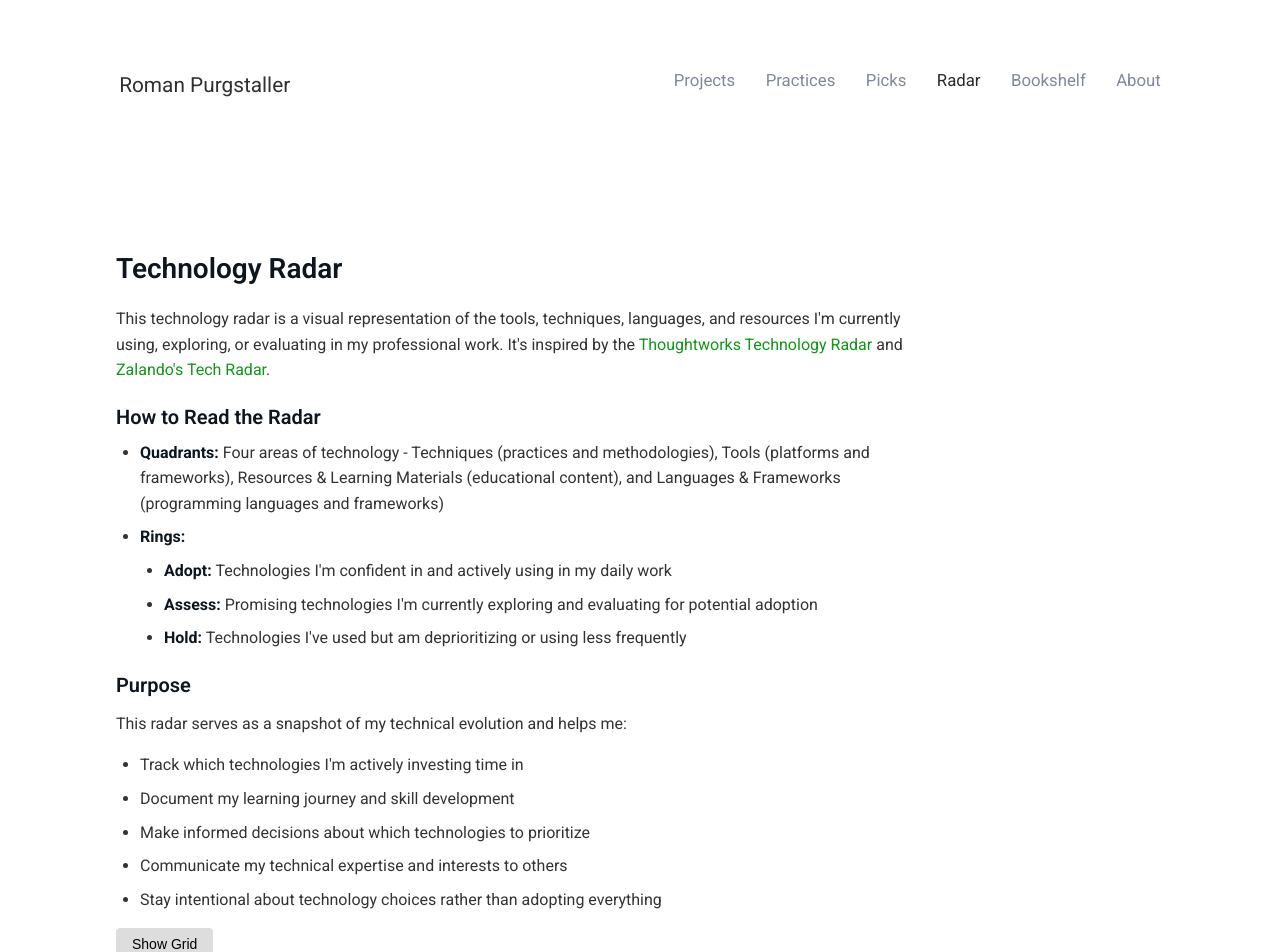
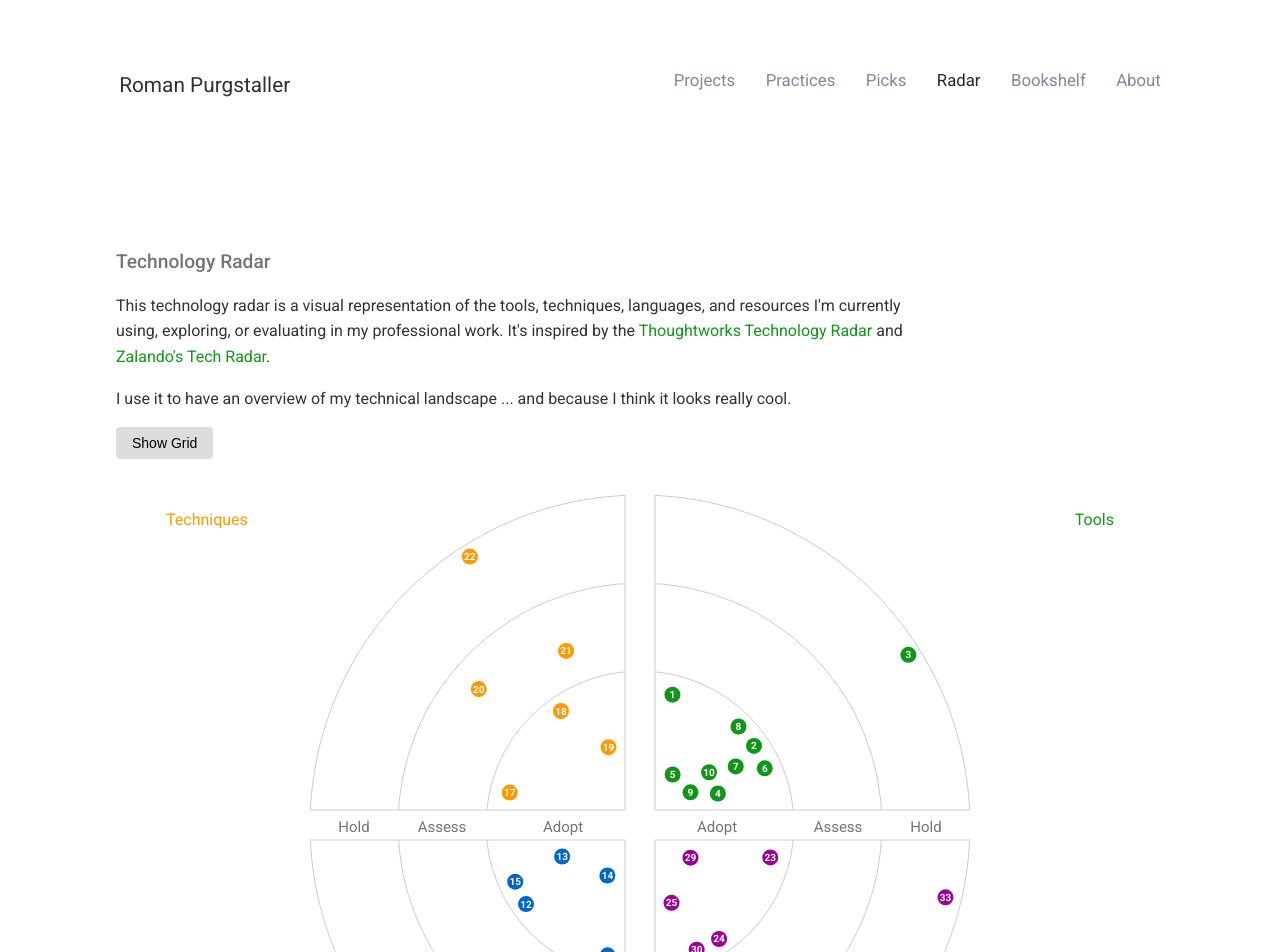
Before and after one commit to rpurgstaller/portfolio-website-react, a React (Create React App) app: page /radar in a window 1280 px wide. Shown: the top 952 px of the page. Built offline with nearby package versions, Linux system fonts and the light colour scheme.

Commit message:
update radar text, fix radar header

```diff
--- a/src/components/Radar.js
+++ b/src/components/Radar.js
@@ -17,9 +17,6 @@ const blipRadius = 8.5;
 const quadrantSepSize = 30;
 
 export default function Radar() {
-    // checkout: https://opensource.zalando.com/tech-radar/# + https://www.thoughtworks.com/radar
-    // Try svg tooltip: www.npmjs.com/package/react-svg-tooltip
-
     const navigate = useNavigate();
     const { quadrants, rings, blips } = radarData;
     const [showGrid, setShowGrid] = useState(false);
@@ -27,7 +24,7 @@ export default function Radar() {
     return (
         <div className="content-container">
             <div className="radar-description">
-                <h2>Technology Radar</h2>
+                <h1>Technology Radar</h1>
 
                 <p>
                     This technology radar is a visual representation of the tools, techniques, languages, and resources
@@ -35,30 +32,7 @@ export default function Radar() {
                     <a href="https://www.thoughtworks.com/radar" target="_blank" rel="noopener noreferrer"> Thoughtworks Technology Radar</a> and
                     <a href="https://opensource.zalando.com/tech-radar/" target="_blank" rel="noopener noreferrer"> Zalando's Tech Radar</a>.
                 </p>
-
-                <h3>How to Read the Radar</h3>
-                <ul>
-                    <li><strong>Quadrants:</strong> Four areas of technology - Techniques (practices and methodologies), Tools (platforms and frameworks), Resources & Learning Materials (educational content), and Languages & Frameworks (programming languages and frameworks)</li>
-                    <li><strong>Rings:</strong>
-                        <ul>
-                            <li><strong>Adopt:</strong> Technologies I'm confident in and actively using in my daily work</li>
-                            <li><strong>Assess:</strong> Promising technologies I'm currently exploring and evaluating for potential adoption</li>
-                            <li><strong>Hold:</strong> Technologies I've used but am deprioritizing or using less frequently</li>
-                        </ul>
-                    </li>
-                </ul>
-
-                <h3>Purpose</h3>
-                <p>
-                    This radar serves as a snapshot of my technical evolution and helps me:
-                </p>
-                <ul>
-                    <li>Track which technologies I'm actively investing time in</li>
-                    <li>Document my learning journey and skill development</li>
-                    <li>Make informed decisions about which technologies to prioritize</li>
-                    <li>Communicate my technical expertise and interests to others</li>
-                    <li>Stay intentional about technology choices rather than adopting everything</li>
-                </ul>
+                <p>I use it to have an overview of my technical landscape ... and because I think it looks really cool.</p>
             </div>
 
             <button
--- a/src/components/RadarData.js
+++ b/src/components/RadarData.js
@@ -13,7 +13,7 @@ export const radarData = {
   blips: [
     {
       name: "Bruno",
-      quadrant: 3,
+      quadrant: 1,
       ring: 0,
       description: "Really cool and lightweight API client. I especially like Bruno because it's Git native.",
     },
@@ -30,7 +30,8 @@ export const radarData = {
       ring: 2,
       description:
         "I use PyCharm mostly with my current stack — Python, Angular, and PostgreSQL. While I mostly " +
-        "prefer PyCharm for larger projects, I also started using it for side projects and smaller experiments.",
+        "prefer PyCharm for larger projects, I also started using it for side projects and smaller experiments." +
+        "Currently, I usually only use VS Code for programming.",
     },
     {
       name: "pgAdmin",
@@ -85,13 +86,9 @@ export const radarData = {
       name: "omnitools",
       quadrant: 1,
       ring: 0,
-      description: "",
-    },
-    {
-      name: "prism.tools",
-      quadrant: 1,
-      ring: 0,
-      description: "",
+      description:
+        "Really cool collection of tools for developers. I like that it is fully static." +
+        " Even though you can propably simply use LLMs instead, I often prefer using omnitools",
     },
     {
       name: "The Stack Overflow Podcast",
@@ -121,7 +118,9 @@ export const radarData = {
       name: "Hacker News",
       quadrant: 2,
       ring: 0,
-      description: "",
+      description:
+        "Hacker news became my number one source for tech news for years. " +
+        "I usually only check it a couple of times a week, but I especially enjoy the weekly newsletter.",
     },
     {
       name: "The Economist",
@@ -178,6 +177,36 @@ export const radarData = {
       description: "",
     },
     {
+      name: "python",
+      quadrant: 3,
+      ring: 0,
+      description: "",
+    },
+    {
+      name: "Pydantic",
+      quadrant: 3,
+      ring: 0,
+      description: "",
+    },
+    {
+      name: "Java",
+      quadrant: 3,
+      ring: 2,
+      description: "",
+    },
+    {
+      name: "C/C++",
+      quadrant: 3,
+      ring: 2,
+      description: "",
+    },
+    {
+      name: "Go",
+      quadrant: 3,
+      ring: 1,
+      description: "",
+    },
+    {
       name: "ruff",
       quadrant: 3,
       ring: 0,
@@ -213,5 +242,11 @@ export const radarData = {
       ring: 1,
       description: "",
     },
+    {
+      name: "ByteByteGo",
+      quadrant: 2,
+      ring: 1,
+      description: "",
+    }
   ],
 };
--- a/src/styles/radar.scss
+++ b/src/styles/radar.scss
@@ -74,13 +74,6 @@
   margin-top: 3rem;
   max-width: 800px;
 
-  h2 {
-    font-size: 1.75rem;
-    font-weight: 600;
-    margin-bottom: 1rem;
-    color: #0d161f;
-  }
-
   h3 {
     font-size: 1.25rem;
     font-weight: 600;
```
